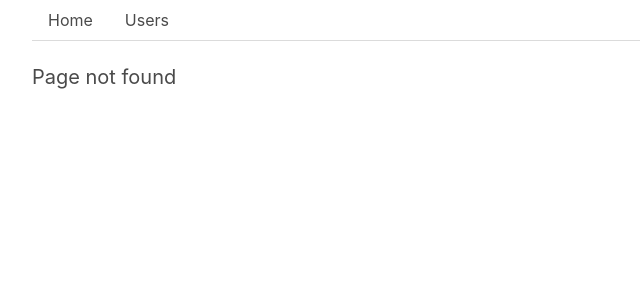
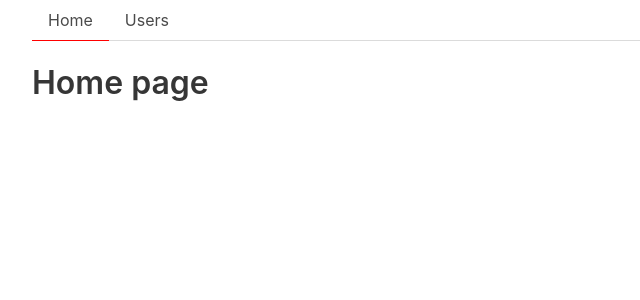
Before and after one commit to iLebo-stack/Multipage-app, a React (Create React App) app: page / in a window 1280 px wide. Before the commit this address had no page. Shown: the top 300 px of the page, without its empty margins (0-640 px from the left). Built offline with nearby package versions, Linux system fonts and the light colour scheme.

Commit message:
homepage

```diff
--- a/src/App.tsx
+++ b/src/App.tsx
@@ -12,7 +12,7 @@
       <Tabs />
 
       <Routes>
-        <Route path='/https://iLebo-stack.github.io/multipage-app' element={<HomePage />} />
+        <Route path='/' element={<HomePage />} />
         <Route path='/users' element={<Users />} >
           <Route index element={<h2 className="subtitle">Select a user</h2>} />
           <Route path=':userId' element={<User />} />
--- a/src/Componets/Tabs/Tabs.tsx
+++ b/src/Componets/Tabs/Tabs.tsx
@@ -6,7 +6,7 @@
     <ul>
       <li>
         <NavLink
-          to="/https://iLebo-stack.github.io/multipage-app"
+          to="/"
           style={({ isActive }) => (
               isActive ? { borderBottom: '1px solid #f00' } : {}
             )}
```
